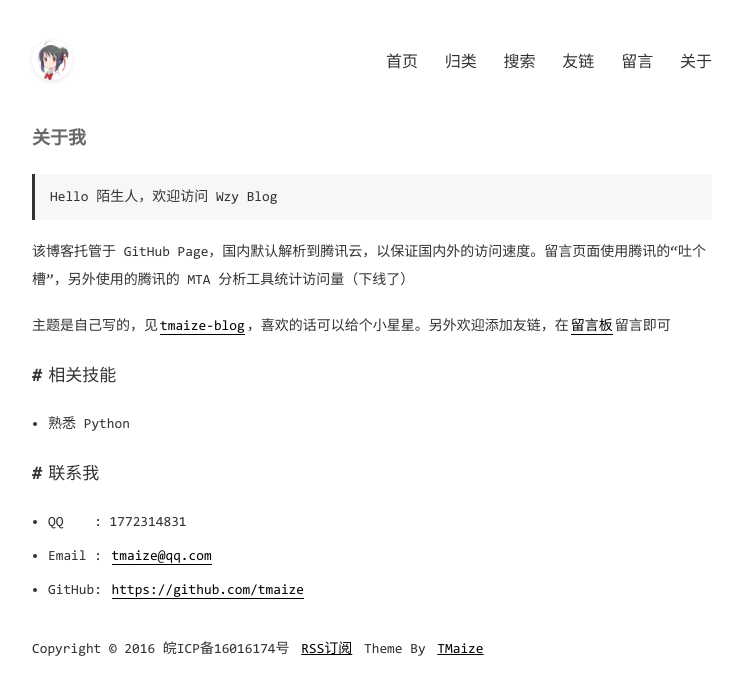
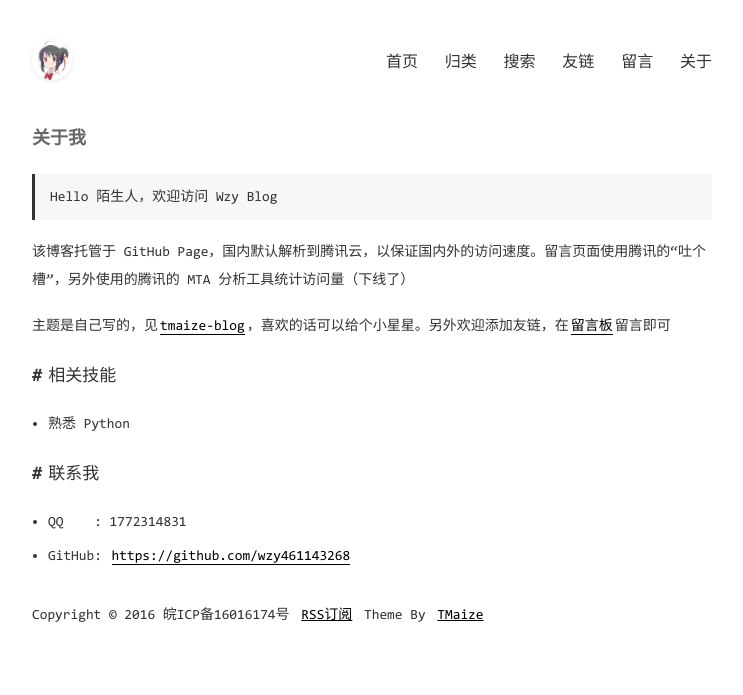
Before and after one commit to SyntaxSmith/wzy461143268.github.io, a Jekyll site: the page built from pages/about.md, in a window 1280 px wide. Shown: the top 695 px of the page, without its empty margins (268-1011 px from the left). Built offline with Jekyll 4.4.1, drawn with Linux system fonts in a browser that asks for light colours.

Commit message:
Update about.md

```diff
--- a/pages/about.md
+++ b/pages/about.md
@@ -17,6 +17,4 @@ title: 关于我
 
 - QQ&nbsp;&nbsp;&nbsp;&nbsp;: 1772314831
 
-- Email&nbsp;: [tmaize@qq.com](http://mail.qq.com/cgi-bin/qm_share?t=qm_mailme&email=YBQNAQkaBSAREU4DDw0)
-
-- GitHub: [https://github.com/tmaize](https://github.com/tmaize)
+- GitHub: [https://github.com/wzy461143268](https://github.com/wzy461143268)
```
